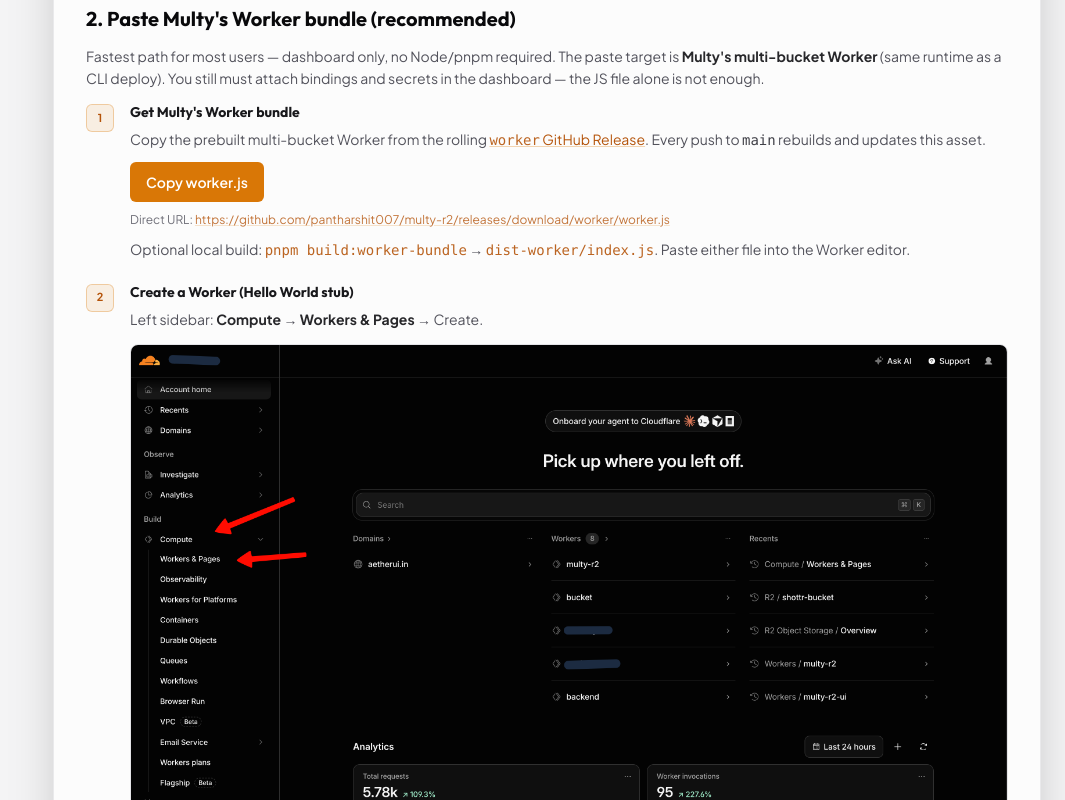
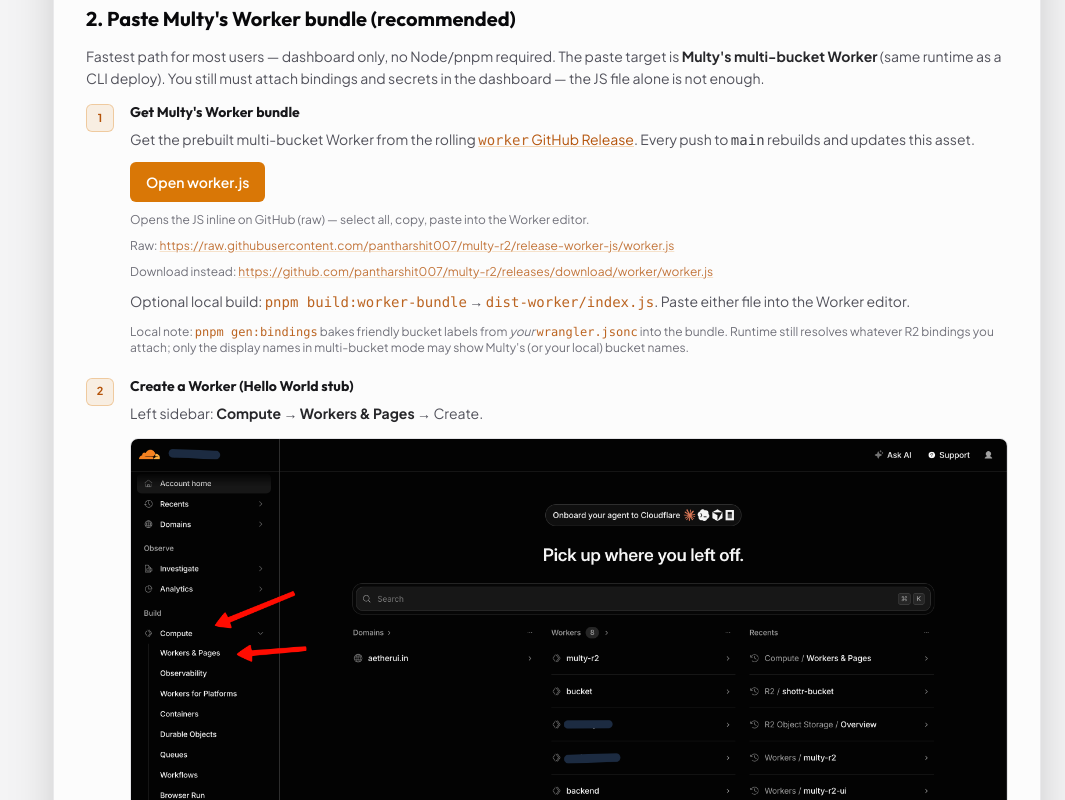
Before and after one commit to pantharshit007/multy-r2, a React (Vite) app: page /setup-guide in a window 1280 px wide. Shown: the part 1840-2640 px from the top of the page, without its empty margins (215-1280 px from the left). Built offline with nearby package versions, Linux system fonts and the light colour scheme.

Commit message:
feat: update CORS settings and enhance setup guide with raw URL for worker bundle

```diff
--- a/src/client/constants/index.ts
+++ b/src/client/constants/index.ts
@@ -6,7 +6,8 @@
 export const SETTINGS_SAVED_FEEDBACK_MS = 2000;
 
 export const SETUP_GUIDE_PATH = "/setup-guide";
-export const GITHUB_REPO_URL = "https://github.com/pantharshit007/multy-r2";
+export const GITHUB_REPO_SLUG = "pantharshit007/multy-r2";
+export const GITHUB_REPO_URL = `https://github.com/${GITHUB_REPO_SLUG}`;
 export const GITHUB_ISSUES_URL = `${GITHUB_REPO_URL}/issues`;
 export const CLOUDFLARE_DASHBOARD_URL = "https://dash.cloudflare.com";
 export const WORKER_DEFAULT_BINDING = "R2_BUCKET";
@@ -17,8 +18,13 @@
 export const WORKER_BUNDLE_ENTRY = "index.js";
 export const WORKER_RELEASE_TAG = "worker";
 export const WORKER_RELEASE_ASSET = "worker.js";
+/** Orphan branch CI force-pushes so raw.githubusercontent.com can show the JS inline. */
+export const WORKER_BUNDLE_BRANCH = "release-worker-js";
 export const WORKER_RELEASE_URL = `${GITHUB_REPO_URL}/releases/tag/${WORKER_RELEASE_TAG}`;
+/** Release asset — browsers usually download this. */
 export const WORKER_BUNDLE_DOWNLOAD_URL = `${GITHUB_REPO_URL}/releases/download/${WORKER_RELEASE_TAG}/${WORKER_RELEASE_ASSET}`;
+/** Inline-viewable source (select-all → copy). Prefer this in the setup guide. */
+export const WORKER_BUNDLE_RAW_URL = `https://raw.githubusercontent.com/${GITHUB_REPO_SLUG}/${WORKER_BUNDLE_BRANCH}/${WORKER_RELEASE_ASSET}`;
 
 export const SETUP_GUIDE_IMAGES = {
   workersNav: "/setup-guide/cf-workers-pages-nav.png",
--- a/src/client/routes/SetupGuidePage.tsx
+++ b/src/client/routes/SetupGuidePage.tsx
@@ -10,6 +10,7 @@
   WORKER_BUNDLE_DOWNLOAD_URL,
   WORKER_BUNDLE_ENTRY,
   WORKER_BUNDLE_OUTDIR,
+  WORKER_BUNDLE_RAW_URL,
   WORKER_DEFAULT_BINDING,
   WORKER_PRIVATE_LINK_SECRET_NAME,
   WORKER_RELEASE_ASSET,
@@ -382,7 +383,7 @@
               <ol className="grid gap-5">
                 <Step n={1} title="Get Multy's Worker bundle">
                   <p>
-                    Copy the prebuilt multi-bucket Worker from the rolling{" "}
+                    Get the prebuilt multi-bucket Worker from the rolling{" "}
                     <a className="text-amber-200 underline decoration-amber-300/30 hover:decoration-amber-300" href={WORKER_RELEASE_URL} target="_blank" rel="noreferrer">
                       <Code>{WORKER_RELEASE_TAG}</Code> GitHub Release
                     </a>
@@ -391,15 +392,24 @@
                   <p>
                     <a
                       className="inline-flex items-center gap-2 rounded-xl bg-amber-300 px-4 py-2.5 text-sm font-semibold text-zinc-950 hover:bg-amber-200 transition-colors"
-                      href={WORKER_BUNDLE_DOWNLOAD_URL}
+                      href={WORKER_BUNDLE_RAW_URL}
                       target="_blank"
                       rel="noreferrer"
                     >
-                      Copy {WORKER_RELEASE_ASSET}
+                      Open {WORKER_RELEASE_ASSET}
                     </a>
                   </p>
                   <p className="text-xs text-zinc-500">
-                    Direct URL:{" "}
+                    Opens the JS inline on GitHub (raw) — select all, copy, paste into the Worker editor.
+                  </p>
+                  <p className="text-xs text-zinc-500">
+                    Raw:{" "}
+                    <a className="break-all text-amber-200/80 underline decoration-amber-300/20 hover:decoration-amber-300" href={WORKER_BUNDLE_RAW_URL} target="_blank" rel="noreferrer">
+                      {WORKER_BUNDLE_RAW_URL}
+                    </a>
+                  </p>
+                  <p className="text-xs text-zinc-500">
+                    Download instead:{" "}
                     <a className="break-all text-amber-200/80 underline decoration-amber-300/20 hover:decoration-amber-300" href={WORKER_BUNDLE_DOWNLOAD_URL} target="_blank" rel="noreferrer">
                       {WORKER_BUNDLE_DOWNLOAD_URL}
                     </a>
@@ -408,6 +418,11 @@
                     Optional local build: <Code>pnpm build:worker-bundle</Code>{" → "}
                     <Code>{WORKER_BUNDLE_OUTDIR}/{WORKER_BUNDLE_ENTRY}</Code>.
                     Paste either file into the Worker editor.
+                  </p>
+                  <p className="text-xs text-zinc-500">
+                    Local note: <Code>pnpm gen:bindings</Code> bakes friendly bucket labels from <em>your</em>{" "}
+                    <Code>wrangler.jsonc</Code> into the bundle. Runtime still resolves whatever R2 bindings you attach;
+                    only the display names in multi-bucket mode may show Multy&apos;s (or your local) bucket names.
                   </p>
                 </Step>
                 <Step n={2} title="Create a Worker (Hello World stub)">
@@ -582,9 +597,7 @@
 
             {/* ─── 3. Connect Multy R2 ─────────────────────── */}
             <section id="connect-ui" className="scroll-mt-24 grid gap-3">
-              <h2 className="text-xl font-bold text-zinc-50 font-display">
-                {isSectionVisible("worker-paste") ? "3" : isSectionVisible("fork") ? "3" : "3"}. Connect Multy R2
-              </h2>
+              <h2 className="text-xl font-bold text-zinc-50 font-display">3. Connect Multy R2</h2>
               <ol className="grid gap-5">
                 <Step n={1} title="Open the endpoint form">
                   <p>
@@ -683,7 +696,14 @@
                     <code className="text-zinc-300">{WORKER_RELEASE_ASSET}</code>. Users download and paste — no clone required.
                   </p>
                   <p className="mt-2 text-xs">
-                    <a className="text-amber-200 underline decoration-amber-300/30 hover:decoration-amber-300" href={WORKER_BUNDLE_DOWNLOAD_URL} target="_blank" rel="noreferrer">
+                    Inline:{" "}
+                    <a className="break-all text-amber-200 underline decoration-amber-300/30 hover:decoration-amber-300" href={WORKER_BUNDLE_RAW_URL} target="_blank" rel="noreferrer">
+                      {WORKER_BUNDLE_RAW_URL}
+                    </a>
+                  </p>
+                  <p className="mt-1 text-xs">
+                    Download:{" "}
+                    <a className="break-all text-amber-200 underline decoration-amber-300/30 hover:decoration-amber-300" href={WORKER_BUNDLE_DOWNLOAD_URL} target="_blank" rel="noreferrer">
                       {WORKER_BUNDLE_DOWNLOAD_URL}
                     </a>
                   </p>
@@ -691,6 +711,11 @@
                     label="local equivalent"
                     code={`pnpm build:worker-bundle\n# → ${WORKER_BUNDLE_OUTDIR}/${WORKER_BUNDLE_ENTRY}\n# CI renames to ${WORKER_RELEASE_ASSET} on the ${WORKER_RELEASE_TAG} release`}
                   />
+                  <p className="mt-2 text-xs leading-relaxed text-zinc-500">
+                    Heads-up for local builds: friendly multi-bucket labels come from{" "}
+                    <Code>src/server/generated/bucketNames.ts</Code> (generated from your{" "}
+                    <Code>wrangler.jsonc</Code>). Binding discovery at runtime is dynamic — wrong labels are cosmetic only.
+                  </p>
                 </div>
                 <div className="rounded-2xl border border-zinc-800 bg-zinc-900/30 p-4">
                   <p className="text-sm font-bold text-zinc-100">2. CLI deploy for maintainers / power users</p>
--- a/src/server/constants/index.ts
+++ b/src/server/constants/index.ts
@@ -6,6 +6,7 @@
 // CORS
 export const CORS_ALLOWED_METHODS = ["GET", "HEAD", "PUT", "POST", "PATCH", "DELETE", "OPTIONS"] as const;
 export const CORS_ALLOWED_HEADERS = ["content-type", "x-api-key"] as const;
+export const CORS_MAX_AGE_SECONDS = 86_400;
 
 // Object list limits
 export const DEFAULT_OBJECT_LIST_LIMIT = 100;
--- a/src/server/middleware/cors.ts
+++ b/src/server/middleware/cors.ts
@@ -1,9 +1,8 @@
 import type { MiddlewareHandler } from "hono";
-import { CORS_ALLOWED_HEADERS, CORS_ALLOWED_METHODS } from "../constants";
+import { CORS_ALLOWED_HEADERS, CORS_ALLOWED_METHODS, CORS_MAX_AGE_SECONDS } from "../constants";
 
 const ALLOW_METHODS = CORS_ALLOWED_METHODS.join(", ");
 const ALLOW_HEADERS = CORS_ALLOWED_HEADERS.join(", ");
-const CORS_MAX_AGE_SECONDS = "86400";
 
 /**
  * Open CORS for the shared Multy UI (any Pages origin) talking to user Workers.
@@ -18,8 +17,13 @@
   headers.set("Access-Control-Allow-Origin", requestOrigin && requestOrigin.length > 0 ? requestOrigin : "*");
   headers.set("Access-Control-Allow-Methods", ALLOW_METHODS);
   headers.set("Access-Control-Allow-Headers", ALLOW_HEADERS);
-  headers.set("Access-Control-Max-Age", CORS_MAX_AGE_SECONDS);
-  headers.set("Vary", "Origin");
+  headers.set("Access-Control-Max-Age", String(CORS_MAX_AGE_SECONDS));
+  const vary = headers.get("Vary");
+  if (!vary) {
+    headers.set("Vary", "Origin");
+  } else if (!vary.split(",").map((v) => v.trim().toLowerCase()).includes("origin")) {
+    headers.append("Vary", "Origin");
+  }
 }
 
 export const corsMiddleware: MiddlewareHandler = async (c, next) => {
```
Also changed, not shown: 1 other file (tests, documents, lock files or other folders).
